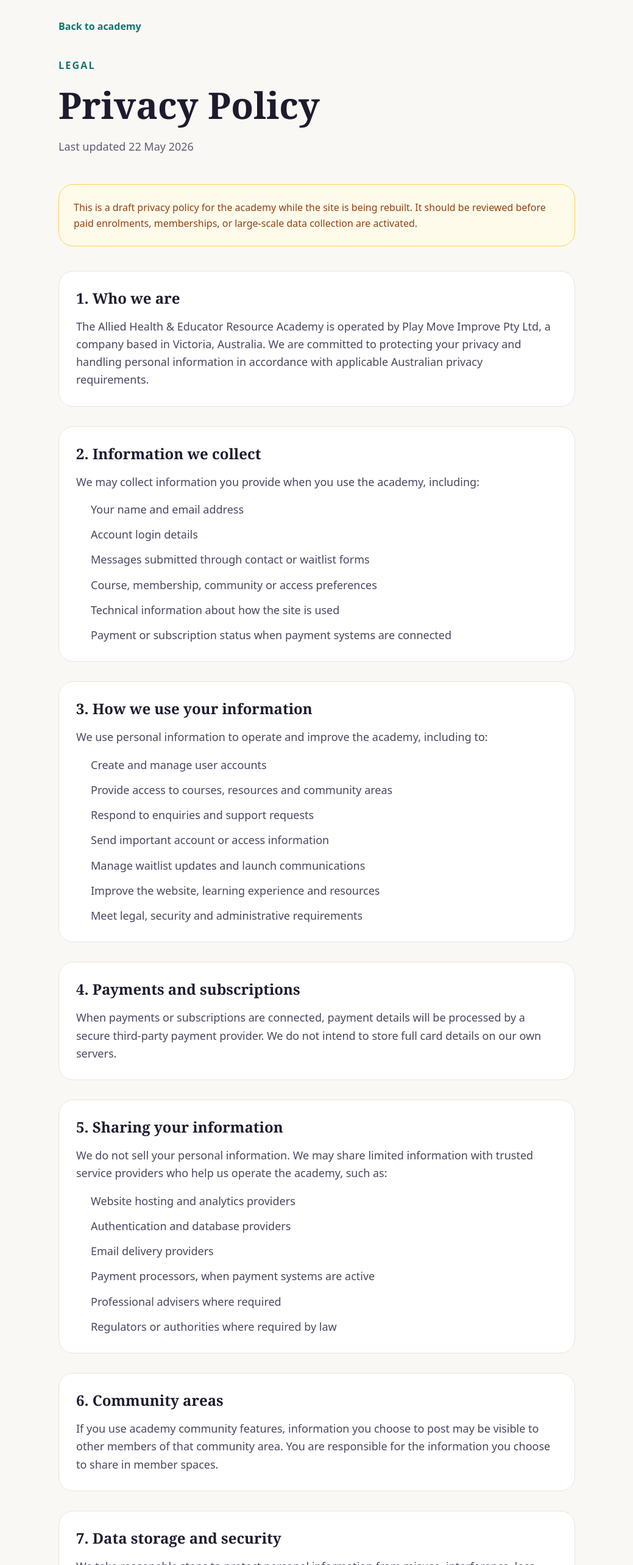
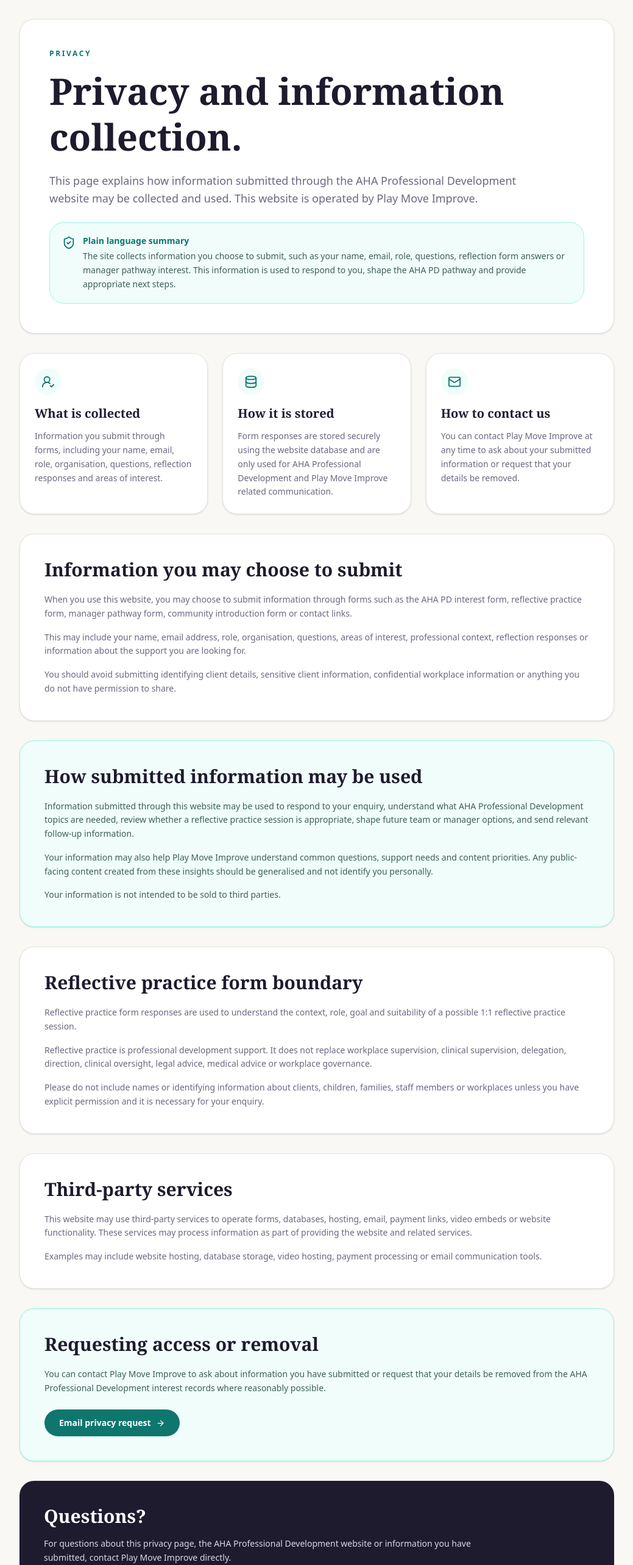
Before and after one commit to developmentalhub/allied-health-assistant-course, a Next.js app: page /privacy in a window 1280 px wide. Shown: the part 234-2800 px from the top of the page at 61% size, without its empty margins (120-1159 px from the left). Built offline with nearby package versions, Linux system fonts and the light colour scheme.

Commit message:
Add privacy page for AHA professional development

```diff
--- a/app/privacy/page.tsx
+++ b/app/privacy/page.tsx
@@ -1,215 +1,244 @@
 import Link from "next/link";
+import {
+  ArrowRight,
+  Database,
+  Mail,
+  ShieldCheck,
+  UserRoundCheck,
+} from "lucide-react";
 
 export default function PrivacyPage() {
-  const lastUpdated = "22 May 2026";
-
   return (
     <main className="min-h-screen bg-[#faf8f5] text-[#1e1b2e]">
-      <section className="mx-auto max-w-4xl px-6 py-14 md:py-20">
-        <div className="mb-10">
-          <Link
-            href="/"
-            className="text-base font-semibold text-[#0f766e] hover:underline"
-          >
-            Back to academy
-          </Link>
+      <section className="mx-auto max-w-5xl px-6 py-14 md:py-20">
+        <section className="mb-8 rounded-3xl border border-[#e8e4de] bg-white p-8 shadow-sm md:p-12">
+          <p className="mb-4 text-xs font-semibold uppercase tracking-[0.22em] text-[#0f766e]">
+            Privacy
+          </p>
+
+          <h1 className="mb-5 text-4xl font-bold leading-tight md:text-6xl">
+            Privacy and information collection.
+          </h1>
+
+          <p className="mb-6 max-w-3xl text-base leading-relaxed text-[#6b6880] md:text-lg">
+            This page explains how information submitted through the AHA
+            Professional Development website may be collected and used. This
+            website is operated by Play Move Improve.
+          </p>
+
+          <div className="rounded-3xl border border-[#99f6e4] bg-[#f0fdfa] p-5">
+            <div className="flex gap-3">
+              <ShieldCheck
+                size={22}
+                className="mt-0.5 shrink-0 text-[#0f766e]"
+              />
+
+              <div>
+                <p className="mb-1 text-sm font-semibold text-[#0f766e]">
+                  Plain language summary
+                </p>
+
+                <p className="text-sm leading-relaxed text-[#3f5f5a]">
+                  The site collects information you choose to submit, such as
+                  your name, email, role, questions, reflection form answers or
+                  manager pathway interest. This information is used to respond
+                  to you, shape the AHA PD pathway and provide appropriate next
+                  steps.
+                </p>
+              </div>
+            </div>
+          </div>
+        </section>
+
+        <section className="mb-8 grid gap-6 md:grid-cols-3">
+          <article className="rounded-3xl border border-[#e8e4de] bg-white p-6 shadow-sm">
+            <div className="mb-4 flex h-11 w-11 items-center justify-center rounded-full bg-[#f0fdfa] text-[#0f766e]">
+              <UserRoundCheck size={22} />
             </div>
 
-        <header className="mb-12">
-          <p className="mb-4 text-base font-semibold uppercase tracking-[0.14em] text-[#0f766e]">
-            Legal
+            <h2 className="mb-3 text-xl font-bold">What is collected</h2>
+
+            <p className="text-sm leading-relaxed text-[#6b6880]">
+              Information you submit through forms, including your name, email,
+              role, organisation, questions, reflection responses and areas of
+              interest.
             </p>
+          </article>
 
-          <h1 className="mb-4 text-4xl font-bold leading-tight md:text-6xl">
-            Privacy Policy
-          </h1>
-
-          <p className="text-lg text-[#5f5b73]">
-            Last updated {lastUpdated}
-          </p>
-        </header>
-
-        <div className="mb-10 rounded-3xl border border-[#fcd34d] bg-[#fffbeb] p-6">
-          <p className="text-base leading-relaxed text-[#92400e]">
-            This is a draft privacy policy for the academy while the site is
-            being rebuilt. It should be reviewed before paid enrolments,
-            memberships, or large-scale data collection are activated.
-          </p>
+          <article className="rounded-3xl border border-[#e8e4de] bg-white p-6 shadow-sm">
+            <div className="mb-4 flex h-11 w-11 items-center justify-center rounded-full bg-[#f0fdfa] text-[#0f766e]">
+              <Database size={22} />
             </div>
 
-        <div className="space-y-8 text-lg leading-relaxed text-[#4a4660]">
-          <section className="rounded-3xl border border-[#e8e4de] bg-white p-7">
-            <h2 className="mb-4 text-2xl font-bold text-[#1e1b2e]">
-              1. Who we are
-            </h2>
-            <p>
-              The Allied Health & Educator Resource Academy is operated by Play
-              Move Improve Pty Ltd, a company based in Victoria, Australia. We
-              are committed to protecting your privacy and handling personal
-              information in accordance with applicable Australian privacy
-              requirements.
+            <h2 className="mb-3 text-xl font-bold">How it is stored</h2>
+
+            <p className="text-sm leading-relaxed text-[#6b6880]">
+              Form responses are stored securely using the website database and
+              are only used for AHA Professional Development and Play Move
+              Improve related communication.
             </p>
+          </article>
+
+          <article className="rounded-3xl border border-[#e8e4de] bg-white p-6 shadow-sm">
+            <div className="mb-4 flex h-11 w-11 items-center justify-center rounded-full bg-[#f0fdfa] text-[#0f766e]">
+              <Mail size={22} />
+            </div>
+
+            <h2 className="mb-3 text-xl font-bold">How to contact us</h2>
+
+            <p className="text-sm leading-relaxed text-[#6b6880]">
+              You can contact Play Move Improve at any time to ask about your
+              submitted information or request that your details be removed.
+            </p>
+          </article>
         </section>
 
-          <section className="rounded-3xl border border-[#e8e4de] bg-white p-7">
-            <h2 className="mb-4 text-2xl font-bold text-[#1e1b2e]">
-              2. Information we collect
+        <section className="mb-8 rounded-3xl border border-[#e8e4de] bg-white p-8 shadow-sm md:p-10">
+          <h2 className="mb-5 text-3xl font-bold">
+            Information you may choose to submit
           </h2>
-            <p className="mb-4">
-              We may collect information you provide when you use the academy,
-              including:
-            </p>
 
-            <ul className="space-y-3 pl-6">
-              <li>Your name and email address</li>
-              <li>Account login details</li>
-              <li>Messages submitted through contact or waitlist forms</li>
-              <li>Course, membership, community or access preferences</li>
-              <li>Technical information about how the site is used</li>
-              <li>
-                Payment or subscription status when payment systems are
-                connected
-              </li>
-            </ul>
-          </section>
-
-          <section className="rounded-3xl border border-[#e8e4de] bg-white p-7">
-            <h2 className="mb-4 text-2xl font-bold text-[#1e1b2e]">
-              3. How we use your information
-            </h2>
-            <p className="mb-4">
-              We use personal information to operate and improve the academy,
-              including to:
-            </p>
-
-            <ul className="space-y-3 pl-6">
-              <li>Create and manage user accounts</li>
-              <li>Provide access to courses, resources and community areas</li>
-              <li>Respond to enquiries and support requests</li>
-              <li>Send important account or access information</li>
-              <li>Manage waitlist updates and launch communications</li>
-              <li>Improve the website, learning experience and resources</li>
-              <li>Meet legal, security and administrative requirements</li>
-            </ul>
-          </section>
-
-          <section className="rounded-3xl border border-[#e8e4de] bg-white p-7">
-            <h2 className="mb-4 text-2xl font-bold text-[#1e1b2e]">
-              4. Payments and subscriptions
-            </h2>
+          <div className="space-y-4 text-sm leading-relaxed text-[#6b6880]">
             <p>
-              When payments or subscriptions are connected, payment details will
-              be processed by a secure third-party payment provider. We do not
-              intend to store full card details on our own servers.
-            </p>
-          </section>
-
-          <section className="rounded-3xl border border-[#e8e4de] bg-white p-7">
-            <h2 className="mb-4 text-2xl font-bold text-[#1e1b2e]">
-              5. Sharing your information
-            </h2>
-            <p className="mb-4">
-              We do not sell your personal information. We may share limited
-              information with trusted service providers who help us operate the
-              academy, such as:
-            </p>
-
-            <ul className="space-y-3 pl-6">
-              <li>Website hosting and analytics providers</li>
-              <li>Authentication and database providers</li>
-              <li>Email delivery providers</li>
-              <li>Payment processors, when payment systems are active</li>
-              <li>Professional advisers where required</li>
-              <li>Regulators or authorities where required by law</li>
-            </ul>
-          </section>
-
-          <section className="rounded-3xl border border-[#e8e4de] bg-white p-7">
-            <h2 className="mb-4 text-2xl font-bold text-[#1e1b2e]">
-              6. Community areas
-            </h2>
-            <p>
-              If you use academy community features, information you choose to
-              post may be visible to other members of that community area. You
-              are responsible for the information you choose to share in member
-              spaces.
-            </p>
-          </section>
-
-          <section className="rounded-3xl border border-[#e8e4de] bg-white p-7">
-            <h2 className="mb-4 text-2xl font-bold text-[#1e1b2e]">
-              7. Data storage and security
-            </h2>
-            <p>
-              We take reasonable steps to protect personal information from
-              misuse, interference, loss, unauthorised access, modification or
-              disclosure. No online platform can guarantee absolute security,
-              but we aim to use appropriate technical and organisational
-              safeguards.
-            </p>
-          </section>
-
-          <section className="rounded-3xl border border-[#e8e4de] bg-white p-7">
-            <h2 className="mb-4 text-2xl font-bold text-[#1e1b2e]">
-              8. Cookies and analytics
-            </h2>
-            <p>
-              We may use cookies and similar technologies to keep users signed
-              in, understand how the site is used, improve performance and
-              support security. You can manage cookies through your browser
-              settings, though some features may not work properly if cookies
-              are disabled.
-            </p>
-          </section>
-
-          <section className="rounded-3xl border border-[#e8e4de] bg-white p-7">
-            <h2 className="mb-4 text-2xl font-bold text-[#1e1b2e]">
-              9. Your rights
-            </h2>
-            <p className="mb-4">
-              Depending on your circumstances, you may ask to:
-            </p>
-
-            <ul className="space-y-3 pl-6">
-              <li>Access the personal information we hold about you</li>
-              <li>Correct inaccurate or outdated information</li>
-              <li>Delete your account or personal information where appropriate</li>
-              <li>Opt out of marketing emails</li>
-              <li>Ask questions about how your information is handled</li>
-            </ul>
-          </section>
-
-          <section className="rounded-3xl border border-[#e8e4de] bg-white p-7">
-            <h2 className="mb-4 text-2xl font-bold text-[#1e1b2e]">
-              10. Changes to this policy
-            </h2>
-            <p>
-              We may update this Privacy Policy as the academy develops. The
-              latest version will be published on this page with an updated date.
-            </p>
-          </section>
-
-          <section className="rounded-3xl border border-[#e8e4de] bg-white p-7">
-            <h2 className="mb-4 text-2xl font-bold text-[#1e1b2e]">
-              11. Contact us
-            </h2>
-            <p className="mb-4">
-              For privacy questions, contact Play Move Improve at{" "}
-              <a
-                href="mailto:hello@playmoveimprove.com.au"
-                className="font-semibold text-[#0f766e] hover:underline"
-              >
-                hello@playmoveimprove.com.au
-              </a>
-              .
+              When you use this website, you may choose to submit information
+              through forms such as the AHA PD interest form, reflective practice
+              form, manager pathway form, community introduction form or contact
+              links.
             </p>
 
             <p>
-              If you are not satisfied with our response, you may contact the
-              Office of the Australian Information Commissioner.
+              This may include your name, email address, role, organisation,
+              questions, areas of interest, professional context, reflection
+              responses or information about the support you are looking for.
             </p>
+
+            <p>
+              You should avoid submitting identifying client details, sensitive
+              client information, confidential workplace information or anything
+              you do not have permission to share.
+            </p>
+          </div>
         </section>
+
+        <section className="mb-8 rounded-3xl border border-[#99f6e4] bg-[#f0fdfa] p-8 shadow-sm md:p-10">
+          <h2 className="mb-5 text-3xl font-bold">
+            How submitted information may be used
+          </h2>
+
+          <div className="space-y-4 text-sm leading-relaxed text-[#3f5f5a]">
+            <p>
+              Information submitted through this website may be used to respond
+              to your enquiry, understand what AHA Professional Development
+              topics are needed, review whether a reflective practice session is
+              appropriate, shape future team or manager options, and send
+              relevant follow-up information.
+            </p>
+
+            <p>
+              Your information may also help Play Move Improve understand common
+              questions, support needs and content priorities. Any public-facing
+              content created from these insights should be generalised and not
+              identify you personally.
+            </p>
+
+            <p>
+              Your information is not intended to be sold to third parties.
+            </p>
           </div>
+        </section>
+
+        <section className="mb-8 rounded-3xl border border-[#e8e4de] bg-white p-8 shadow-sm md:p-10">
+          <h2 className="mb-5 text-3xl font-bold">
+            Reflective practice form boundary
+          </h2>
+
+          <div className="space-y-4 text-sm leading-relaxed text-[#6b6880]">
+            <p>
+              Reflective practice form responses are used to understand the
+              context, role, goal and suitability of a possible 1:1 reflective
+              practice session.
+            </p>
+
+            <p>
+              Reflective practice is professional development support. It does
+              not replace workplace supervision, clinical supervision,
+              delegation, direction, clinical oversight, legal advice, medical
+              advice or workplace governance.
+            </p>
+
+            <p>
+              Please do not include names or identifying information about
+              clients, children, families, staff members or workplaces unless you
+              have explicit permission and it is necessary for your enquiry.
+            </p>
+          </div>
+        </section>
+
+        <section className="mb-8 rounded-3xl border border-[#e8e4de] bg-white p-8 shadow-sm md:p-10">
+          <h2 className="mb-5 text-3xl font-bold">Third-party services</h2>
+
+          <div className="space-y-4 text-sm leading-relaxed text-[#6b6880]">
+            <p>
+              This website may use third-party services to operate forms,
+              databases, hosting, email, payment links, video embeds or website
+              functionality. These services may process information as part of
+              providing the website and related services.
+            </p>
+
+            <p>
+              Examples may include website hosting, database storage, video
+              hosting, payment processing or email communication tools.
+            </p>
+          </div>
+        </section>
+
+        <section className="mb-8 rounded-3xl border border-[#99f6e4] bg-[#f0fdfa] p-8 shadow-sm md:p-10">
+          <h2 className="mb-5 text-3xl font-bold">
+            Requesting access or removal
+          </h2>
+
+          <p className="mb-6 text-sm leading-relaxed text-[#3f5f5a]">
+            You can contact Play Move Improve to ask about information you have
+            submitted or request that your details be removed from the AHA
+            Professional Development interest records where reasonably possible.
+          </p>
+
+          <a
+            href="mailto:playmoveimprove@gmail.com?subject=AHA Professional Development privacy request"
+            className="inline-flex items-center justify-center gap-2 rounded-full bg-[#0f766e] px-6 py-3 text-sm font-semibold text-white transition hover:bg-[#0d6962]"
+          >
+            Email privacy request
+            <ArrowRight size={15} />
+          </a>
+        </section>
+
+        <section className="rounded-3xl bg-[#1e1b2e] p-8 text-white shadow-sm md:p-10">
+          <h2 className="mb-4 text-3xl font-bold">Questions?</h2>
+
+          <p className="mb-6 max-w-3xl text-sm leading-relaxed text-[#d9d7e5]">
+            For questions about this privacy page, the AHA Professional
+            Development website or information you have submitted, contact Play
+            Move Improve directly.
+          </p>
+
+          <div className="flex flex-col gap-3 sm:flex-row">
+            <a
+              href="mailto:playmoveimprove@gmail.com?subject=AHA Professional Development enquiry"
+              className="inline-flex items-center justify-center gap-2 rounded-full bg-white px-6 py-3 text-sm font-semibold text-[#1e1b2e] transition hover:bg-[#f5f3ff]"
+            >
+              Email Play Move Improve
+              <ArrowRight size={15} />
+            </a>
+
+            <Link
+              href="/contact"
+              className="inline-flex items-center justify-center gap-2 rounded-full border border-white/20 bg-white/10 px-6 py-3 text-sm font-semibold text-white transition hover:bg-white/15"
+            >
+              Contact page
+              <ArrowRight size={15} />
+            </Link>
+          </div>
+        </section>
       </section>
     </main>
   );
--- a/components/Footer.tsx
+++ b/components/Footer.tsx
@@ -34,6 +34,10 @@ const footerLinks = [
   {
     label: "Contact",
     href: "/contact",
+  },
+  {
+    label: "Privacy",
+    href: "/privacy",
   },
 ];
 
```
Lines whose indentation alone changed are shown as unchanged.
